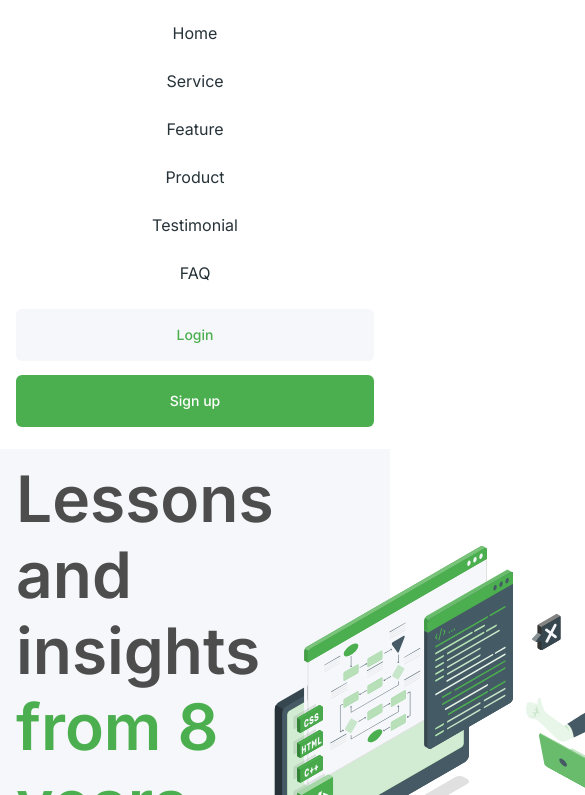
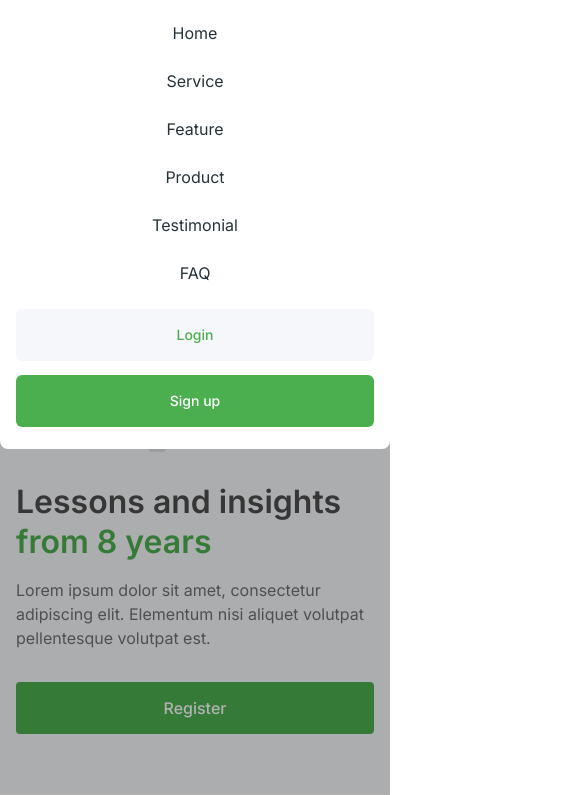
Before and after one commit to Mej0rD/609-51zMelnikDmitry, a plain HTML site: page index.html in a window 390 px wide. Both pictures are taken after a click on the button "Открыть меню". Shown: the part 49-844 px from the top of the page, 585 px wide, since content can reach past the window. Drawn offline with Linux system fonts and the light colour scheme.

Commit message:
Адаптирована мобильная версия hero

```diff
--- a/index.html
+++ b/index.html
@@ -3,7 +3,7 @@
 <head>
     <meta charset="UTF-8">
     <meta name="viewport" content="width=device-width, initial-scale=1.0">
-    <title>Nextcent</title>
+    <title>Nexcent</title>
     <link rel="stylesheet" href="https://fonts.googleapis.com/css2?family=Inter:wght@400;500;600&display=swap">
     <link rel="stylesheet" href="style/main.css">
     <script src="scripts/menu.js" defer></script>
--- a/scripts/menu.js
+++ b/scripts/menu.js
@@ -4,6 +4,7 @@ const menuIcon = menuButton.querySelector("img");
 
 menuButton.addEventListener("click", () => {
     const isOpen = header.classList.toggle("header__inner--menu-open");
+    menuButton.closest(".header").classList.toggle("header--menu-open", isOpen);
 
     menuButton.setAttribute("aria-expanded", String(isOpen));
     menuButton.setAttribute("aria-label", isOpen ? "Закрыть меню" : "Открыть меню");
--- a/style/main.css
+++ b/style/main.css
@@ -71,7 +71,6 @@ font-weight: 400;
   justify-content: space-between;
   padding-top: 12px;
   padding-bottom: 96px;
-
 }
 
 .hero__title {
@@ -81,6 +80,8 @@ font-weight: 400;
   margin: 0;
   color: #4D4D4D;
 }
+
+
 
 .hero__accent {
   display: block;
@@ -92,6 +93,7 @@ font-weight: 400;
 
 }
 .hero__image {
+  max-width: 100%;
   width: 391px;
   height: auto;
 }
@@ -115,12 +117,6 @@ font-weight: 400;
   padding: 14px 32px;
 
 }
-
-
-
-
-
-
 
 
 @media (max-width: 992px) {
@@ -163,4 +159,47 @@ font-weight: 400;
         .header__link {
           padding-block: 16px;
         }
+        .header {
+          position: relative;
+          min-height: 68px;
+          z-index: 10;
         }
+
+        .header--menu-open .header__inner {
+          position: absolute;
+          top: 0;
+          left: 0;
+          width: 100%;
+          max-width: none;
+          box-sizing: border-box;
+          padding-inline: 16px;
+          background-color: white;
+          z-index: 1;
+          border-radius: 0 0 8px 8px;
+        }
+        .hero__inner{
+          flex-direction: column-reverse;
+          gap: 30px;
+          padding-top: 60px;
+          padding-bottom: 60px;
+        }
+        .hero__title {
+          font-size: 32px;
+          line-height: 40px;
+        }
+        .hero__link {
+          box-sizing: border-box;
+          width: 100%;
+          text-align: center;
+        }
+        .header--menu-open::before {
+          content: "";
+          position: fixed;
+          inset: 0;
+          background-color: rgb(0 0 0 / 30%);
+        }
+
+
+
+
+}
```
